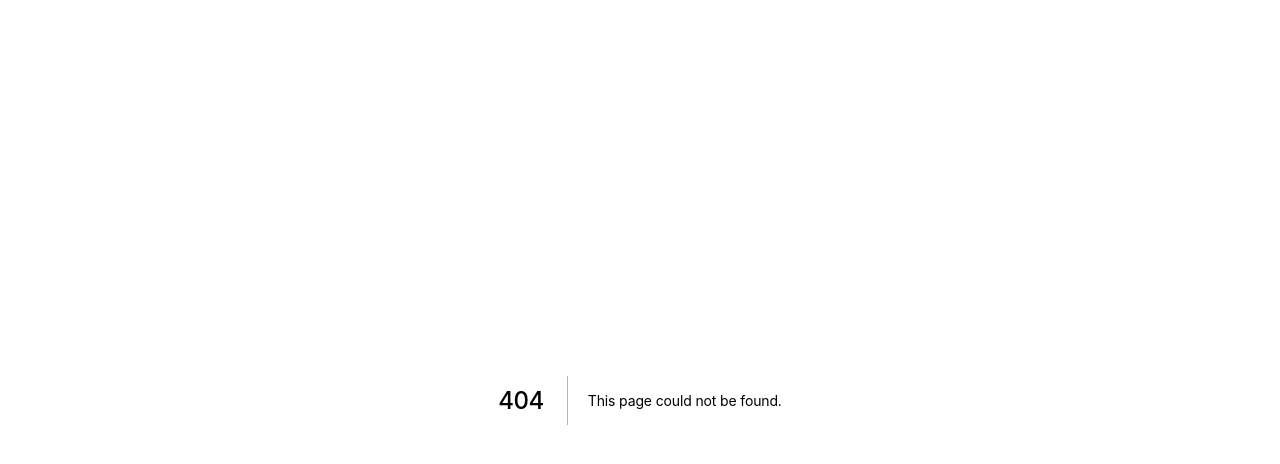
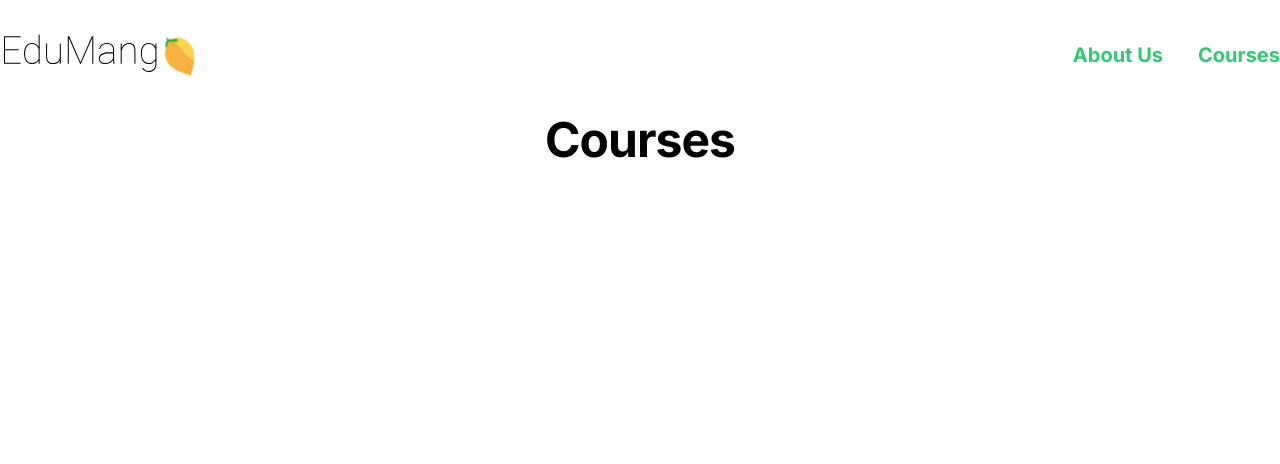
Before and after one commit to ShubhamPatilsd/www-edumango, a Next.js app: page /courses in a window 1280 px wide. Before the commit this address had no page. Shown: the top 464 px of the page. Built offline with nearby package versions, Linux system fonts and the light colour scheme.

Commit message:
courses page and navbar redirect

```diff
--- a/src/components/Navbar.tsx
+++ b/src/components/Navbar.tsx
@@ -8,7 +8,7 @@ export const Navbar:React.FC = ()=>{
 
         <nav className="flex items-center justify-between py-8">
 
-        <a>
+        <a href="/">
 
           <Image src="/edumango-logo.svg" alt="Learning" width={200} height={49} layout="intrinsic" quality={100}/>
         </a>
@@ -18,7 +18,7 @@ export const Navbar:React.FC = ()=>{
         <a href="/about" className="text-accent-secondary"><h4>About Us</h4></a>
         </li>
         <li>
-        <a href="#" className="text-accent-secondary"><h4>Courses</h4></a>
+        <a href="/courses" className="text-accent-secondary"><h4>Courses</h4></a>
         </li>
         {//<li>
           //  <Button color="thirdary">Login</Button>
--- /dev/null
+++ b/src/modules/courses.tsx
@@ -0,0 +1,15 @@
+import {Navbar} from '../components/Navbar';
+import Image from 'next/image'
+
+export default function Courses() {
+  return (
+      <>
+        <Navbar/>
+        <div className="text-center">
+            <h1>Courses</h1>
+            </div>
+      </>
+
+
+  )
+}
--- /dev/null
+++ b/src/pages/courses.tsx
@@ -0,0 +1,4 @@
+import Courses from "../modules/courses";
+
+
+export default Courses;
```
